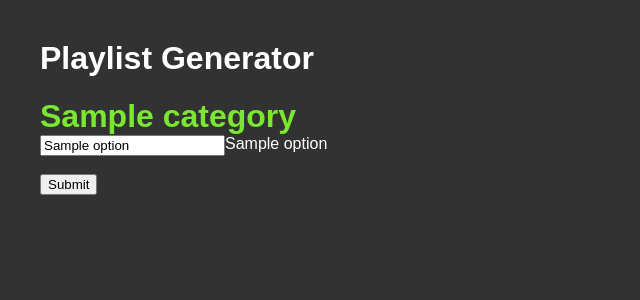
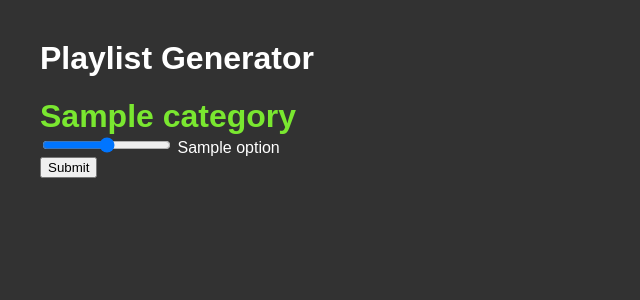
Before and after one commit to xlab-classes/cse442-spring2022-team-seashell-anatomy, a Flask app: template templates/playlist_gen.html in a window 1280 px wide. Shown: the part 58-358 px from the top of the page, without its empty margins (0-640 px from the left). Run offline with Flask 2, Linux system fonts and the light colour scheme; the template is opened without the code that fills it: most values are stand-ins (such as "Sample title", 1, 10 or a date in 2020).

Commit message:
Modified the form structure #21

```diff
--- a/app.py
+++ b/app.py
@@ -20,10 +20,8 @@ def about():
 @app.route('/playlist_gen')
 def playlist_gen():
     categories = [
-        {'name': 'catA', 'type': 'checkbox', 'options': ['option1', 'option2']},
-        {'name': 'catB', 'type': 'radio', 'options': ['option1', 'option2']},
-        {'name': 'catC', 'type': 'range', 'options': ['option1', 'option2']},
-        {'name': 'catD', 'type': 'text', 'options': ['option1', 'option2']},
+        {'name': 'catA', 'min': 10, 'max': 12},
+        {'name': 'catB', 'min': 10, 'max': 13}
     ]
     return render_template('playlist_gen.html', categories=categories)
 
--- a/static/css/style.css
+++ b/static/css/style.css
@@ -123,8 +123,7 @@ nav a:hover {
 }
 
 form .category {
-    display: flex;
-    flex-wrap: wrap;
+
 }
 
 form .category-header {
--- a/templates/playlist_gen.html
+++ b/templates/playlist_gen.html
@@ -7,13 +7,8 @@
     <form action="/generate" method="get">
         {% for category in categories %}
             <h2 class="category-header">{{ category.name }}</h2>
-            <div class="category">
-                {% for option in category.options %}
-                    <input type="{{ category.type }}"
-                            id="{{ option }}" name="{{ category.name }}" value="{{ option }}">
-                    <label for="{{ option }}">{{ option }}</label>
-                {% endfor %}
-            </div><br>
+            <input type="range" id="{{ option }}" name="{{ category.name }}">
+            <label for="{{ option }}">{{ option }}</label><br>
         {% endfor %}
 
         <input type="submit" value="Submit">
```
